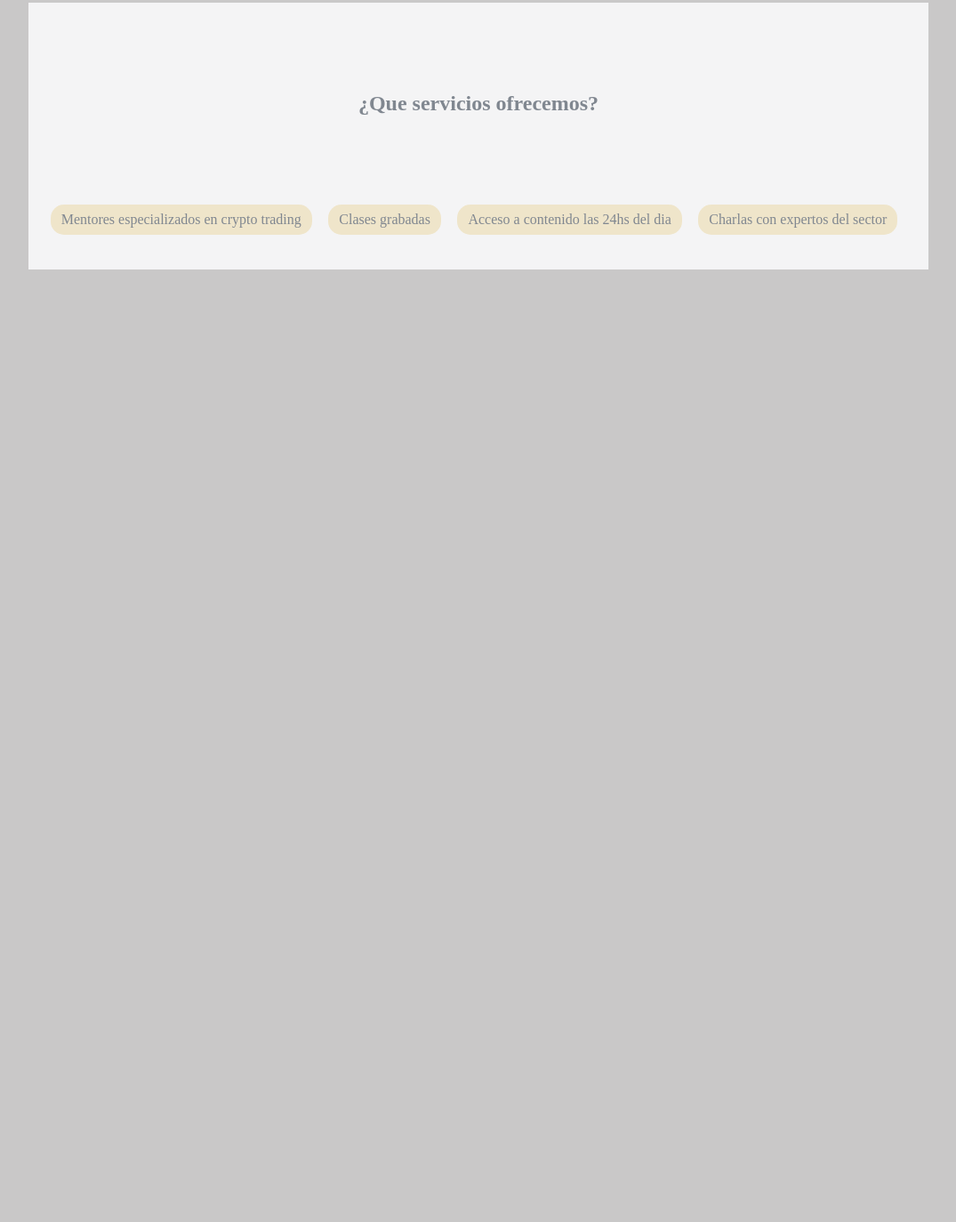
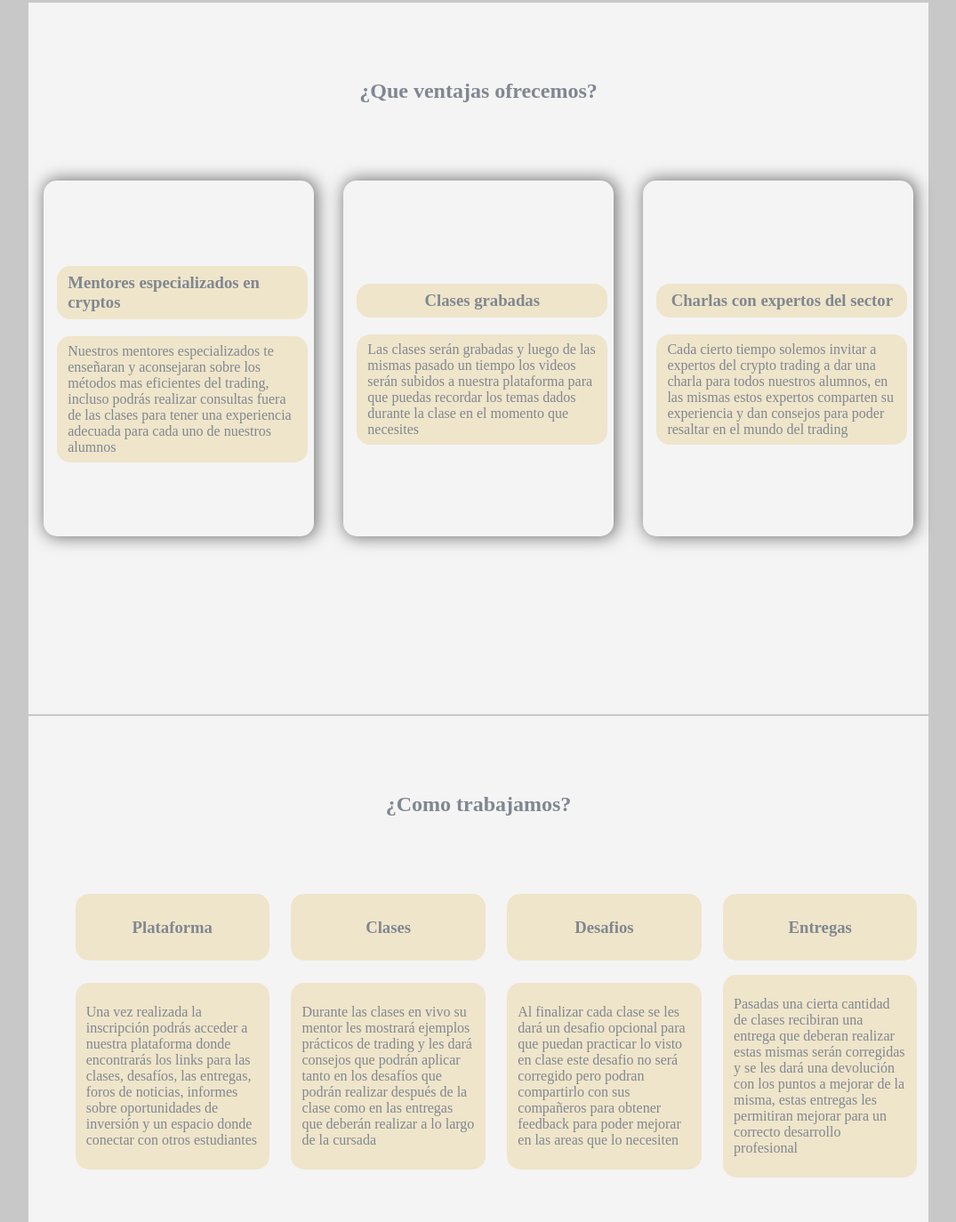
Before and after one commit to LautaroBarrozo/E2-landing-page, a plain HTML site: page index.html in a window 1280 px wide. Shown: the part 706-2080 px from the top of the page at 89% size, without its empty margins (102-1177 px from the left). Before the commit the page ends 1018 px from the top, so only its background shows below. Drawn offline with Linux system fonts and the light colour scheme.

Commit message:
landing page 2.0

```diff
--- a/index.css
+++ b/index.css
@@ -65,10 +65,12 @@ body{
 
 .slogan{
     color: #808790;
-    display: flex;
-    justify-content: center;
-    align-items: center;
-    margin: 100px;
+    width: 35%;
+    height: 10%;
+    position: relative;
+    left: 36%;
+    top: 10%;
+
 }
 
 .section-logo-flex{
@@ -76,54 +78,107 @@ body{
    justify-content: center;
    align-items: center;
    width: 60%;
+   height: 80%;
+   position: relative;
+   bottom: 10%;
+   right: 1%;
 
 }
 
 .section-logo{
+    display: flex;
+    justify-content: center;
+    align-items: center;
+    height: 80%;
     position: relative;
-    left: 300px;
-    bottom: 100px;
-}
-
-
-.section-logo{
-    width: 60%;
-
+    left: 45%;
 }
 
 .nombre-nucbacoin{
     color: #808790;
+    width: 80%;
+    height: 20%;
     display: flex;
     justify-content: center;
     align-items: center;
     position: relative;
-    bottom: 350px;
-}
-
-.nucbacoin{
-    margin: 23%;
+    left: 12%;
+    bottom: 20%;
 }
 
 .section-container2{
     margin: 1px;
     width: 80%;
-    height: 300px;
+    height: 800px;
     background-color: #F4F4F5;
 }
 
-.servicios{
+.pregunta{
+    color: #808790;
+    display: flex;
+    justify-content: center;
+    align-items: center;
+    height: 20%;
+
+
+}
+
+
+
+.container-cards{
     display: flex;
     justify-content: space-around;
     align-items: center;
-    list-style: none;
-    position: relative;
-    right: 25px;
+    flex-wrap: wrap;
 
 }
 
-.servicios-items{
+.card{
+    width: 30%;
+    height: 400px;
+    display: flex;
+    align-items: center;
+    justify-content: center;
+    background-color: #F4F4F5;
+    border-radius: 15px;
+    box-shadow: rgba(0, 0, 0, 0.5) 2px 0px 17px 2px;
+}
+
+.card:hover{
+    transform: scale(1.1);
+    transition: 0.5s;
+}
+
+.contenido{
     color: #808790;
+}
+
+.contenido-text{
+    width: 85%;
+    display: flex;
+    align-items: center;
+    justify-content: center;
+    position: relative;
+    top: 5px;
+    left: 15px;
+    padding: 8px 12px;
     background-color: #EFE5CA;
+    border-radius: 15px ;
+}
+
+.trabajo{
+    display: flex;
+    justify-content: space-around;
+    align-items: center;
+}
+
+.trabajo-items{
+    width: 20%;
+    display: flex;
+    justify-content: center;
+    list-style: none;
+    color:#808790;
     padding: 8px 12px;
-    border-radius: 15px;
+    background-color: #EFE5CA;
+    border-radius: 15px ;
 }
--- a/index.html
+++ b/index.html
@@ -42,16 +42,83 @@
         <div class="center-flex">
             <section class="section-container2">
 
-                <h2 class="slogan">¿Que servicios ofrecemos?</h2>
+                <h2 class="pregunta">¿Que ventajas ofrecemos?</h2>
 
-                <ul class="servicios">
-                    <li class="servicios-items">Mentores especializados en crypto trading</li>
-                    <li class="servicios-items">Clases grabadas</li>
-                    <li class="servicios-items">Acceso a contenido las 24hs del dia</li>
-                    <li class="servicios-items">Charlas con expertos del sector</li>
-                </ul>
+                <div class="container-cards">
+
+                    <div class="card">
+                        <div class="contenido">
+                            <h3 class="contenido-text">Mentores especializados en cryptos</h3>
+                            <p class="contenido-text">Nuestros mentores especializados te enseñaran y aconsejaran sobre los métodos mas eficientes del trading, incluso podrás realizar consultas fuera de las clases para tener una experiencia adecuada para cada uno de nuestros alumnos</p>
+                        </div>
+                    </div>
+
+                    <div class="card">
+                        <div class="contenido">
+                            <h3 class="contenido-text">Clases grabadas</h3>
+                            <p class="contenido-text">Las clases serán grabadas y luego de las mismas pasado un tiempo los videos serán subidos a nuestra plataforma para que puedas recordar los temas dados durante la clase en el momento que necesites</p>
+                        </div>
+                    </div>
+
+                    <div class="card">
+
+                        <div class="contenido">
+                            <h3 class="contenido-text">Charlas con expertos del sector</h3>
+                            <p class="contenido-text">Cada cierto tiempo solemos invitar a expertos del crypto trading a dar una charla para todos nuestros alumnos, en las mismas estos expertos comparten su experiencia y dan consejos para poder resaltar en el mundo del trading</p>
+                        </div>
+                    </div>
+                </div>
+            </section>
+        </div>
+
+        <div class="center-flex">
+            <section class="section-container2">
+                <h2 class="pregunta">¿Como trabajamos?</h2>
+
+
+                    <ul class="trabajo">
+                        <li class="trabajo-items">
+                            <h3>Plataforma</h3>
+                        </li>
+
+                        <li class="trabajo-items">
+                            <h3>Clases</h3>
+                        </li>
+
+                        <li class="trabajo-items">
+                            <h3>Desafios</h3>
+                        </li>
+
+                        <li class="trabajo-items">
+                            <h3>Entregas</h3>
+                        </li>
+                    </ul>
+
+                    <ul class="trabajo">
+                        <li class="trabajo-items">
+                            <p>Una vez realizada la inscripción podrás acceder a nuestra plataforma donde encontrarás los links para las clases, desafíos, las entregas, foros de noticias, informes sobre oportunidades de inversión y un espacio donde conectar con otros estudiantes</p>
+                        </li>
+
+                        <li class="trabajo-items">
+                            <p>Durante las clases en vivo su mentor les mostrará ejemplos prácticos de trading y les dará consejos que podrán aplicar tanto en los desafíos que podrán realizar después de la clase como en las entregas que deberán realizar a lo largo de la cursada </p>
+                        </li>
+
+                        <li class="trabajo-items">
+                            <p>Al finalizar cada clase se les dará un desafio opcional para que puedan practicar lo visto en clase este desafio no será corregido pero podran compartirlo con sus compañeros para obtener feedback para poder mejorar en las areas que lo necesiten</p>
+                        </li>
+
+                        <li class="trabajo-items">
+                            <p>Pasadas una cierta cantidad de clases recibiran una entrega que deberan realizar estas mismas serán corregidas y se les dará una devolución con los puntos a mejorar de la misma, estas entregas les permitiran mejorar para un correcto desarrollo profesional</p>
+                        </li>
+                    </ul>
+
 
             </section>
+
+
         </div>
+
+
+
     </body>
 </html>
```
